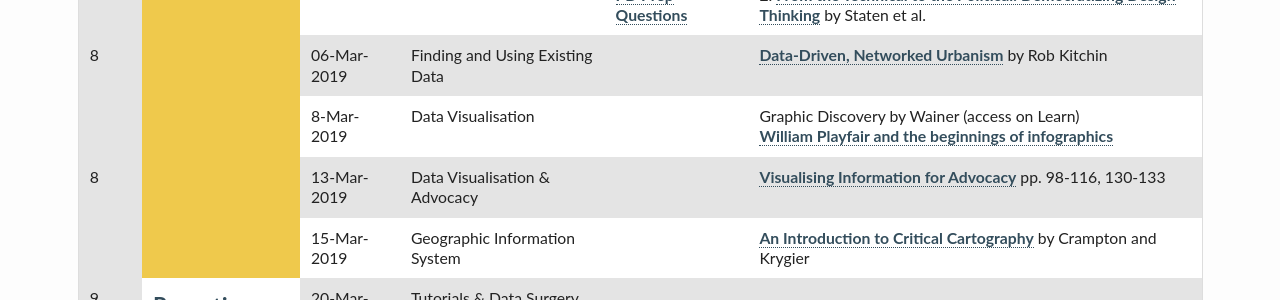
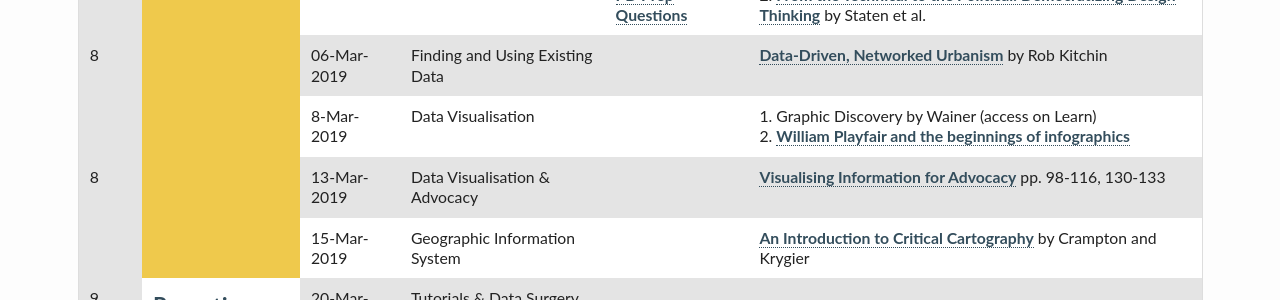
Before and after one commit to edinburghlivinglab/ddc, a Jekyll site: the page built from pages/syllabus.md, in a window 1280 px wide and 900 px high, scrolled down 1711 px. Shown: the part 154-454 px from the top of the window. Built offline with Jekyll 4.4.1, drawn with Linux system fonts in a browser that asks for light colours.

Commit message:
Update syllabus.md

```diff
--- a/pages/syllabus.md
+++ b/pages/syllabus.md
@@ -201,7 +201,7 @@ permalink: "/syllabus/"
                 <td>8-Mar-2019</td>
                 <td>Data Visualisation</td>
                 <td>&nbsp;</td>
-                <td>Graphic Discovery by Wainer (access on Learn)<br/><a href="http://scihi.org/william-playfair-and-the-beginnings-of-infographics/">William Playfair and the beginnings of infographics</a></td>
+                <td>1. Graphic Discovery by Wainer (access on Learn)<br/> 2. <a href="http://scihi.org/william-playfair-and-the-beginnings-of-infographics/">William Playfair and the beginnings of infographics</a></td>
             </tr>
             <tr>
                 <td rowspan="2">8</td>
```
